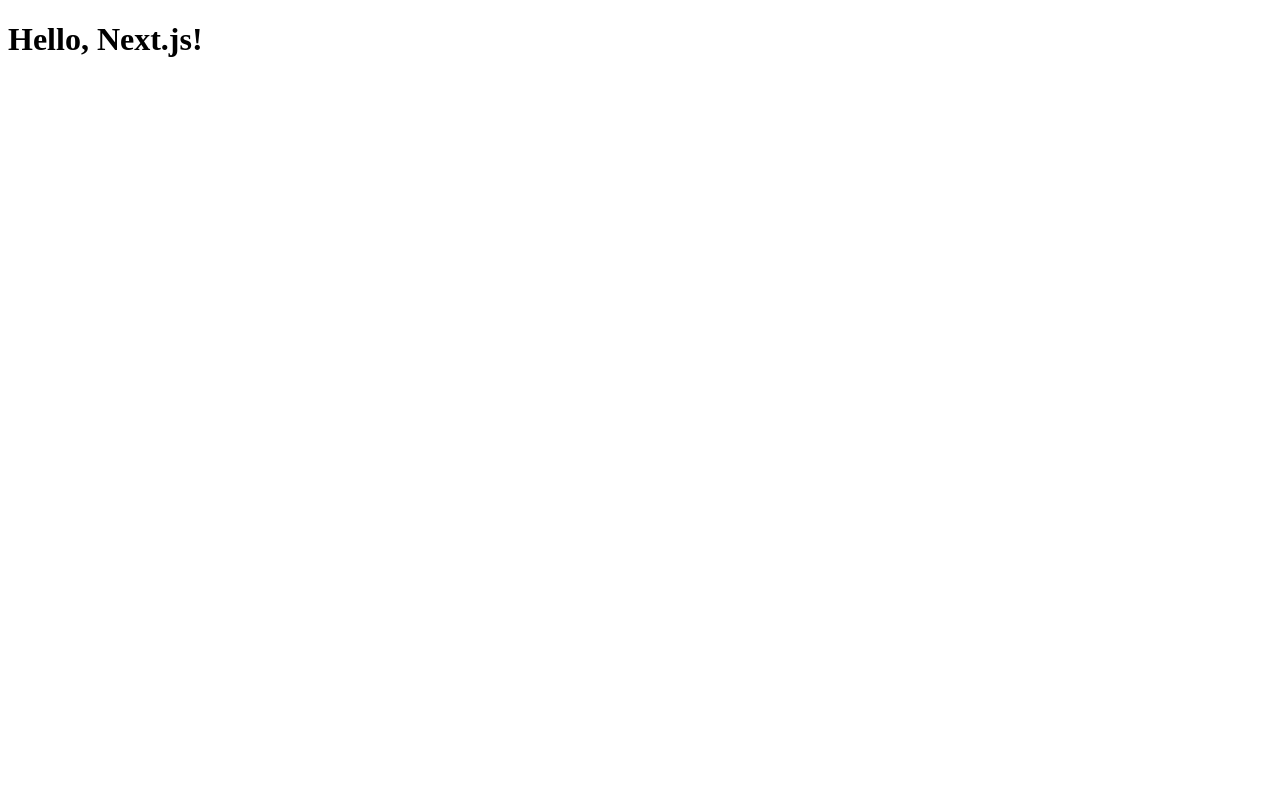
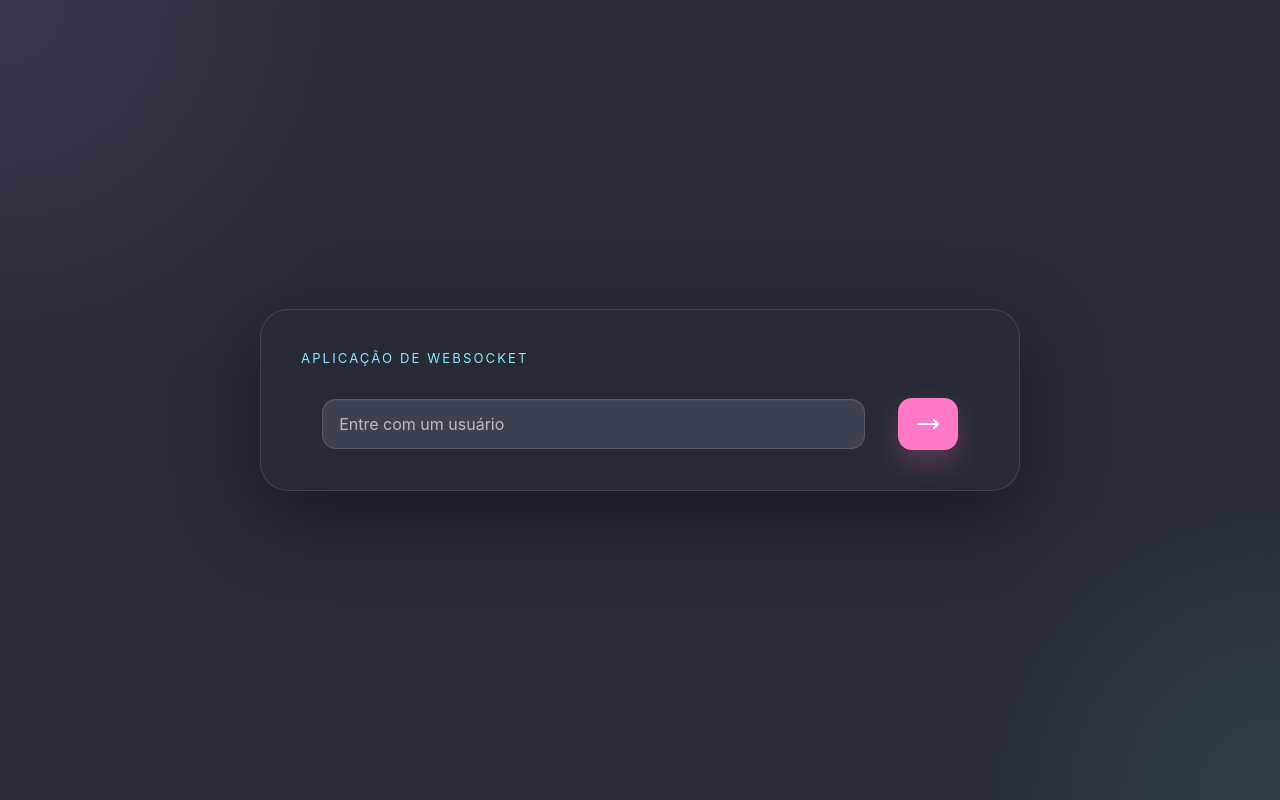
Before and after one commit to encarnacao/websocket-example, a Next.js app: page / in a window 1280 px wide. Built offline with nearby package versions, Linux system fonts and the light colour scheme.

Commit message:
create mock screens for login and admin panel

```diff
--- a/app/layout.jsx
+++ b/app/layout.jsx
@@ -1,7 +1,15 @@
+import Providers from "./providers";
+
+import StyledComponentsRegistry from "../css/styled-components-registry";
+
 export default function RootLayout({ children }) {
   return (
     <html lang="en">
-      <body>{children}</body>
+      <body>
+        <StyledComponentsRegistry>
+          <Providers>{children}</Providers>
+        </StyledComponentsRegistry>
+      </body>
     </html>
   );
 }
--- a/app/page.jsx
+++ b/app/page.jsx
@@ -1,3 +1,19 @@
+import { Card, Eyebrow, Meta, Shell } from "../css/login";
+import { MoveRight } from "lucide-react";
+import { Button, TextBox } from "../css/common";
+
 export default function Page() {
-  return <h1>Hello, Next.js!</h1>;
+  return (
+    <Shell>
+      <Card>
+        <Eyebrow>Aplicação de Websocket</Eyebrow>
+        <Meta style={{ marginTop: "32px", alignItems: "center" }}>
+          <TextBox placeholder="Entre com um usuário" />
+          <Button>
+            <MoveRight />
+          </Button>
+        </Meta>
+      </Card>
+    </Shell>
+  );
 }
--- /dev/null
+++ b/app/providers.jsx
@@ -0,0 +1,10 @@
+import GlobalStyle from "../css/global-style";
+
+export default function Providers({ children }) {
+  return (
+    <>
+      <GlobalStyle />
+      {children}
+    </>
+  );
+}
```
Also changed, not shown: app/admin/page.jsx (added, +12 -0 lines).
